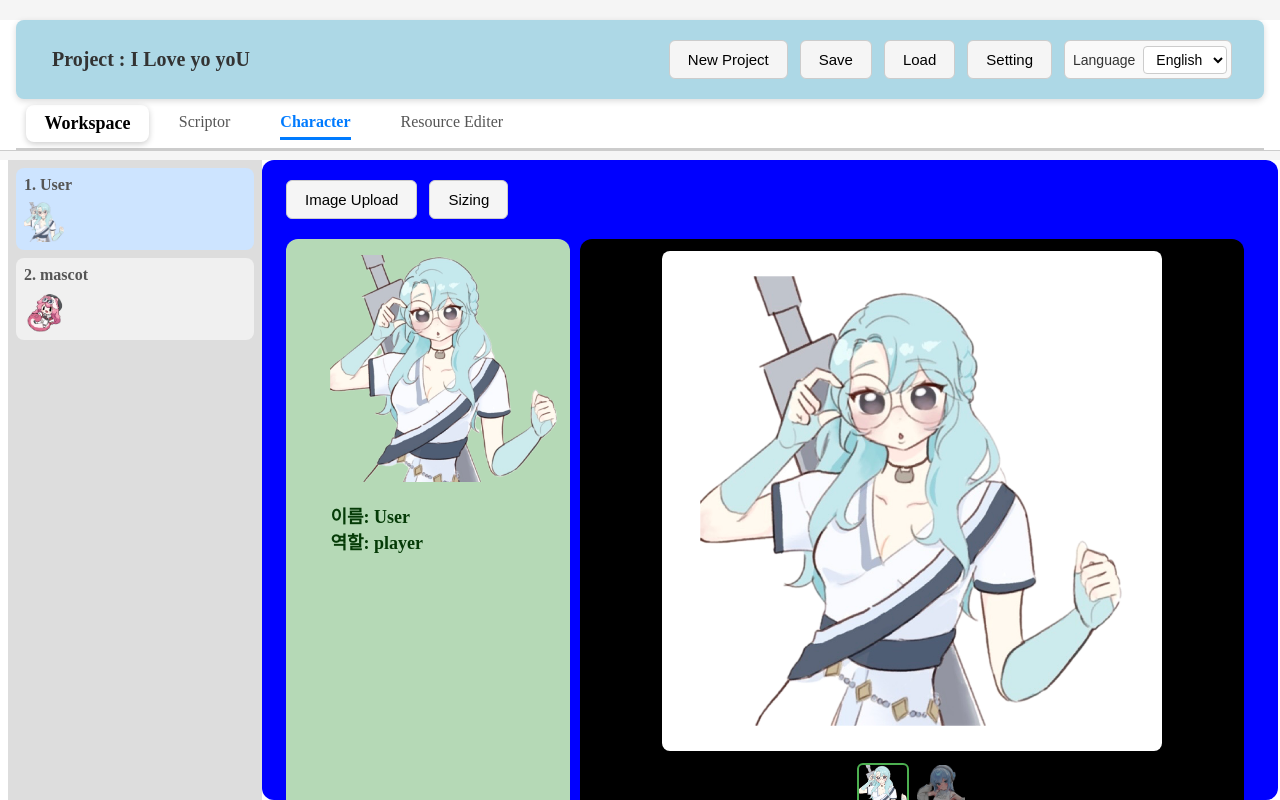
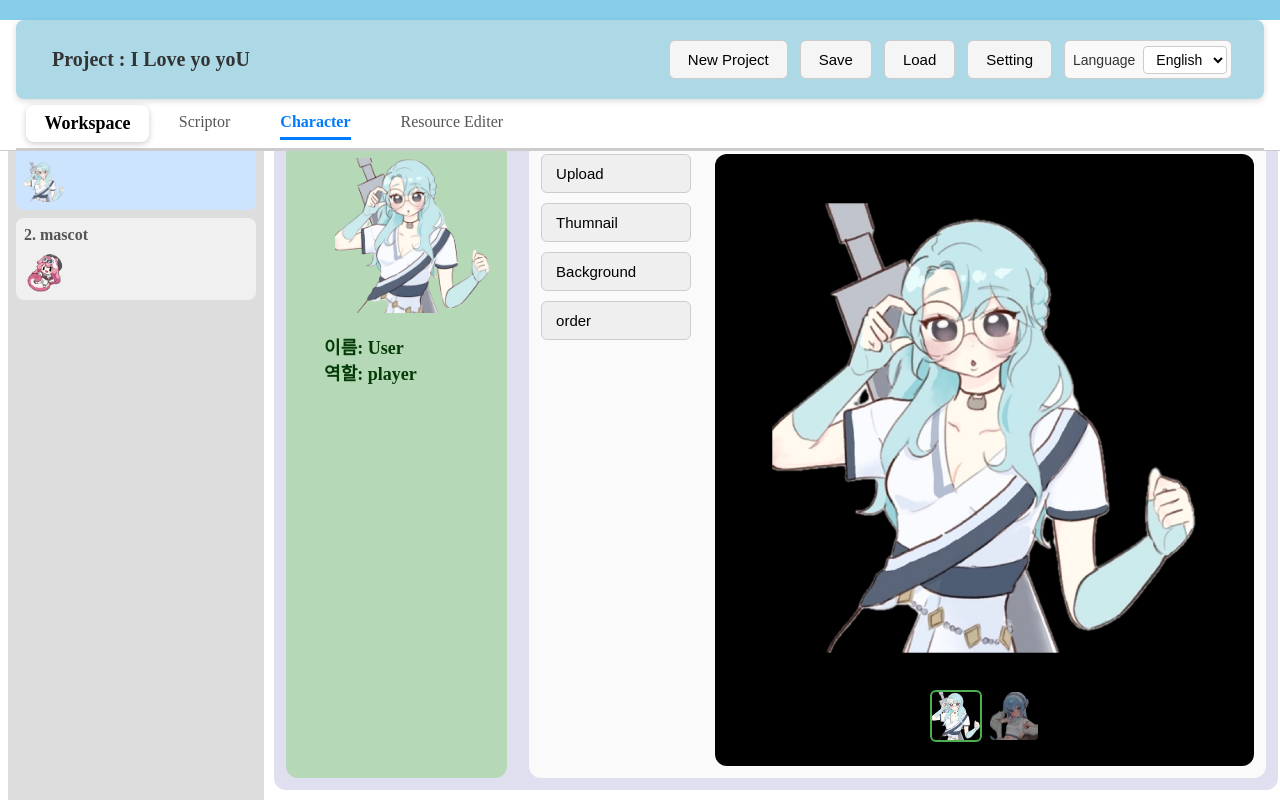
Before and after one commit to andoricano/JsonGenerator, a React (Vite) app: page / in a window 1280 px wide. Built offline with nearby package versions, Linux system fonts and the light colour scheme.

Commit message:
[feat] Character workspace ratio 조절.

```diff
--- a/src/App.tsx
+++ b/src/App.tsx
@@ -3,6 +3,9 @@ import Canvas from './components/main/Canvas';
 import { AppProvider } from './AppProvider';
 
 export default function App() {
+    const topRatio = 15;
+    const heightRatio = 100 - topRatio;
+
     return (
         <AppProvider>
             <header
@@ -11,8 +14,8 @@ export default function App() {
                     top: 0,
                     left: 0,
                     right: 0,
-                    height: '20%',
-                    background: '#f5f5f5',
+                    height: `${topRatio}%`,
+                    background: 'skyblue',
                     zIndex: 1000,
                 }}
             >
@@ -21,15 +24,15 @@ export default function App() {
             <main
                 style={{
                     position: 'fixed',
-                    top: '20%',
+                    top:  `${topRatio}%`,
                     width: '100%',
-                    height: '80%',
+                    height: `${heightRatio}%`,
                     minWidth: '500px',
                     minHeight: '500px',
                     transition: 'left 0.3s ease, width 0.3s ease',
                     display: 'flex',
                     flexDirection: 'column',
-                    background: 'white'
+                    background: 'white',
                 }}
             >
                 <Canvas />
--- a/src/components/main/Canvas.tsx
+++ b/src/components/main/Canvas.tsx
@@ -10,32 +10,42 @@ export default function Canvas() {
   const { activeTool } = useAppStore();
 
   return (
-    <div
-      style={{
-        minWidth: '1000px',
-        minHeight: '100px',
-        flex: 1,
-        display: "flex",
-        flexDirection: "row",
-      }}
-    >
-
-      <aside
-        style={{
-          width: '20%',
-          height: '100%',
-          background: '#ddd',
-          display: 'flex',
-          flexDirection: 'row',
-        }}
-      >
+    <div style={styles.canvas}>
+      <aside style={styles.aside}>
         {activeTool === TOOLS.SCRIPTOR && <SideScriptBar />}
         {activeTool === TOOLS.CHARACTER && <SideCharacterBar />}
       </aside>
 
-      {activeTool === TOOLS.SCRIPTOR && <Scriptor />}
-      {activeTool === TOOLS.CHARACTER && <Character />}
-      {activeTool === TOOLS.EDITER && <Editer />}
+      <div style={styles.workspace}>
+        {activeTool === TOOLS.SCRIPTOR && <Scriptor />}
+        {activeTool === TOOLS.CHARACTER && <Character />}
+        {activeTool === TOOLS.EDITER && <Editer />}
+      </div>
     </div>
   );
 }
+
+const styles: Record<string, React.CSSProperties> = {
+  canvas: {
+    minWidth: "500px",
+    minHeight: "100px",
+    flex: 1,
+    display: "flex",
+    flexDirection: "row",
+  },
+  aside: {
+    width: "20%",
+    height: "100%",
+    background: "#ddd",
+    display: "flex",
+    flexDirection: "column",
+    boxSizing: "border-box",
+  },
+  workspace: {
+    width: "80%",
+    display: "flex",
+    flexDirection: "column",
+    height: "100%",
+    boxSizing: "border-box",
+  },
+};
--- a/src/components/main/tab/character/Character.tsx
+++ b/src/components/main/tab/character/Character.tsx
@@ -1,35 +1,13 @@
-import { useState, useCallback } from "react";
-import Toolbox from "../../Toolbox";
-import CharacterImageSlider from "./info/CharacterImageSlider";
-import ImageUploaderDialog from "./CharacterImageUploader";
 import CharacterInfo from "./info/CharacterInfo";
+import CharacterWorkspace from "./image/CharacterWorkspace";
 
 export default function Character() {
-  const [isDialogOpen, setIsDialogOpen] = useState(false);
-
-  const handleUpload = useCallback(() => setIsDialogOpen(true), []);
-  const handleResize = useCallback(() => console.log("Resizing"), []);
-
-  const buttons = [
-    { label: "Image Upload", onClick: handleUpload },
-    { label: "Sizing", onClick: handleResize },
-  ];
-
   return (
     <div style={styles.container}>
-      <Toolbox buttons={buttons} />
-
       <div style={styles.infoSection}>
         <CharacterInfo />
-        <CharacterImageSlider />
+        <CharacterWorkspace />
       </div>
-
-      {isDialogOpen && (
-        <ImageUploaderDialog
-          isOpen={isDialogOpen}
-          onClose={() => setIsDialogOpen(false)}
-        />
-      )}
     </div>
   );
 }
@@ -38,24 +16,22 @@ const styles: Record<string, React.CSSProperties> = {
   container: {
     display: "flex",
     flexDirection: "column",
-    width: "80%",
-    minWidth: "200px",
+    minWidth: "300px",
     height: "100%",
-    padding: "12px",
-    marginRight: "10px",
+    margin: "10px",
     boxSizing: "border-box",
     borderRadius: "12px",
-    backgroundColor: "blue",
+    backgroundColor: "#dfdff0",
   },
-
   infoSection: {
     flex: 1,
     display: "flex",
     flexDirection: "row",
-    alignItems: "center",
-    justifyContent: "center",
+    alignItems: "flex-start",
+    justifyContent: "space-between",
     padding: "12px",
     borderRadius: "12px",
     boxSizing: "border-box",
+    gap: "12px",
   },
 };
--- /dev/null
+++ b/src/components/main/tab/character/image/AsideToolbar.tsx
@@ -0,0 +1,56 @@
+type ButtonItem = {
+    label: string;
+    onClick: () => void;
+};
+
+type ToolboxProps = {
+    buttons: ButtonItem[];
+};
+
+export default function AsideToolbar({ buttons }: ToolboxProps) {
+    return (
+        <div style={styles.container}>
+            {buttons.map((btn) => (
+                <button
+                    key={btn.label}
+                    style={styles.button}
+                    onClick={btn.onClick}
+                    onMouseOver={(e) =>
+                        (e.currentTarget.style.background = "#eaeaea")
+                    }
+                    onMouseOut={(e) =>
+                        (e.currentTarget.style.background = "#f5f5f5")
+                    }
+                    onMouseDown={(e) =>
+                        (e.currentTarget.style.transform = "scale(0.97)")
+                    }
+                    onMouseUp={(e) =>
+                        (e.currentTarget.style.transform = "scale(1)")
+                    }
+                >
+                    {btn.label}
+                </button>
+            ))}
+        </div>
+    );
+}
+
+const styles: Record<string, React.CSSProperties> = {
+    container: {
+        display: "flex",
+        flexDirection: "column",
+        gap: "10px",
+        padding: "12px 0 0 12px",
+        boxSizing: "border-box",
+    },
+    button: {
+        width: "150px",
+        padding: "10px 14px",
+        fontSize: "15px",
+        border: "1px solid #ccc",
+        borderRadius: "6px",
+        cursor: "pointer",
+        transition: "background 0.2s, transform 0.1s",
+        textAlign: "left",
+    },
+};
--- a/src/components/main/tab/character/info/CharacterImageSlider.tsx
+++ b/src/components/main/tab/character/image/CharacterImageSlider.tsx
@@ -86,14 +86,11 @@ function ThumbnailList({
 
 export const styles: Record<string, React.CSSProperties> = {
   container: {
-    width: "70%",
+    width: "100%",
     minWidth: "200px",
     height: "100%",
-    marginRight: "10px",
-    padding: "12px",
     backgroundColor: "black",
     borderRadius: "12px",
-    boxSizing: "border-box",
     display: "flex",
     flexDirection: "column",
     alignItems: "center",
@@ -114,7 +111,6 @@ export const styles: Record<string, React.CSSProperties> = {
     justifyContent: "center",
     overflow: "hidden",
     borderRadius: "8px",
-    backgroundColor: "#fff",
   },
   mainImage: {
     maxWidth: "100%",
--- /dev/null
+++ b/src/components/main/tab/character/image/CharacterWorkspace.tsx
@@ -0,0 +1,53 @@
+import { useState, useCallback } from "react";
+import AsideToolbar from "../image/AsideToolbar";
+import CharacterImageSlider from "./CharacterImageSlider";
+import ImageUploaderDialog from "./CharacterImageUploader";
+
+export default function CharacterWorkspace() {
+  const [isDialogOpen, setIsDialogOpen] = useState(false);
+
+  const openDialog = useCallback(() => setIsDialogOpen(true), []);
+  const closeDialog = useCallback(() => setIsDialogOpen(false), []);
+  const handleResize = useCallback(() => console.log("Thumnail"), []);
+
+  const buttons = [
+    { label: "Upload", onClick: openDialog },
+    { label: "Thumnail", onClick: handleResize },
+    { label: "Background", onClick: handleResize },
+    { label: "order", onClick: handleResize },
+  ];
+
+  return (
+    <div style={styles.container}>
+      <AsideToolbar buttons={buttons} />
+      <div style={styles.mainArea}>
+        <CharacterImageSlider />
+      </div>
+
+      <ImageUploaderDialog isOpen={isDialogOpen} onClose={closeDialog} />
+    </div>
+  );
+}
+
+const styles: Record<string, React.CSSProperties> = {
+  container: {
+    display: "flex",
+    flexDirection: "row",
+    justifyContent: "flex-start",
+    width: "100%",
+    height: "100%",
+    gap: "12px",
+    boxSizing: "border-box",
+    backgroundColor: "#fafafa",
+    borderRadius: "12px",
+  },
+
+  mainArea: {
+    flex: 1,
+    display: "flex",
+    alignItems: "center",
+    justifyContent: "center",
+    padding: "12px",
+    boxSizing: "border-box",
+  },
+};
--- a/src/components/main/tab/character/info/CharacterInfo.tsx
+++ b/src/components/main/tab/character/info/CharacterInfo.tsx
@@ -61,7 +61,7 @@ export const styles: Record<string, React.CSSProperties> = {
         width: "100%",
     },
     image: {
-        width: "80%",
+        width: "70%",
         aspectRatio: "1 / 1",
         borderRadius: "8px",
         objectFit: "cover",
```
Also changed, not shown: src/components/main/tab/character/image/CharacterImageUploader.tsx (renamed from src/components/main/tab/character/CharacterImageUploader.tsx).
